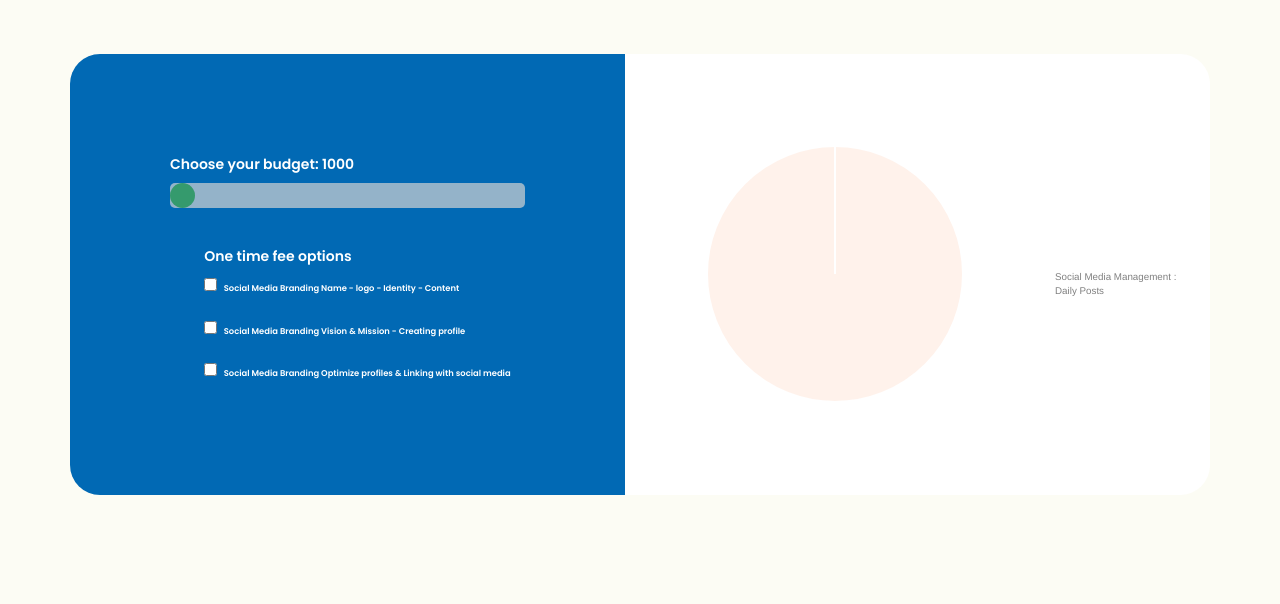
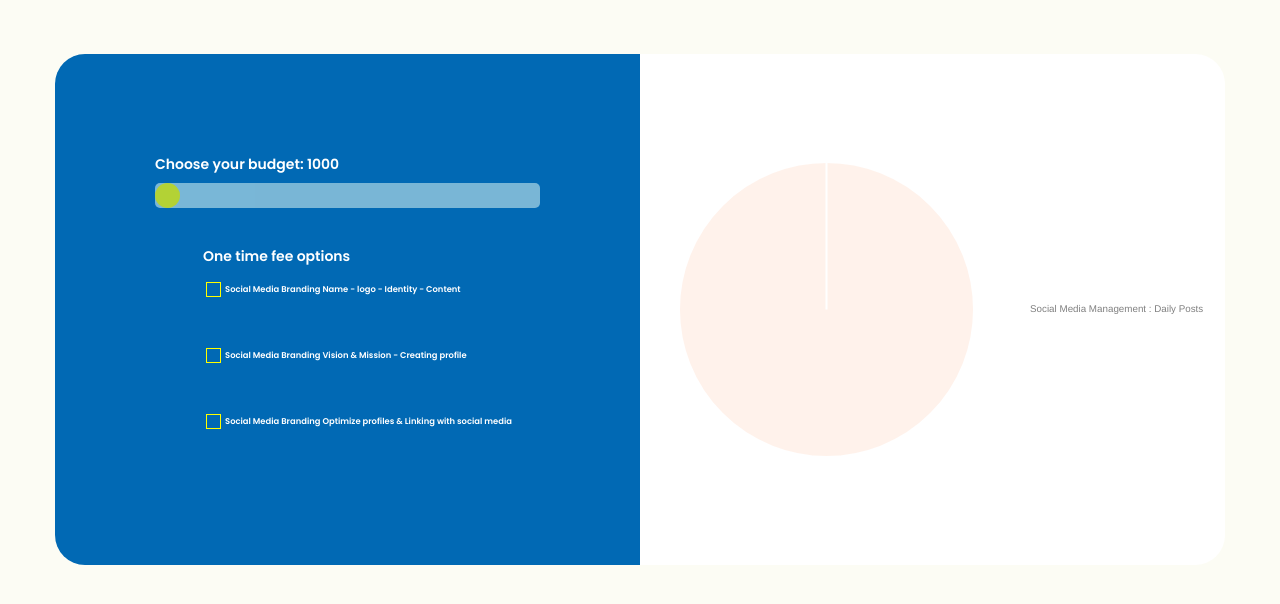
Before and after one commit to AdvyraDevs/PricePage.github.io, a plain HTML site: page index.html in a window 1280 px wide. Shown: the part 64-668 px from the top of the page. Drawn offline with nearby package versions, Linux system fonts and the light colour scheme.

Commit message:
fixing styles

```diff
--- a/index.html
+++ b/index.html
@@ -30,7 +30,7 @@
 
                             <div class="row">
 
-                                <div class="col-md-6">
+                                <div class="col-md-6" style="padding: 0;">
                                   <div class="count_box">
 
                                     <div class="mb-2">
@@ -46,26 +46,35 @@
                                         <div class="form-check pt-4 " style="display: inline;">
                                           <span>One time fee options</span>
                                         </br>
-                                        <input type="checkbox" id="option1"  >
-                                        <label class="options-label" for="option1"> Social Media Branding Name - logo - Identity - Content</label><br>
-                                        <input type="checkbox" id="option2"  >
-                                        <label class="options-label" for="option2"> Social Media Branding 	Vision & Mission - Creating profile</label><br>
-                                        <input type="checkbox" id="option3"  >
-                                        <label class="options-label" for="option3"> Social Media Branding 	Optimize profiles & Linking with social media</label><br>
+
+                                        <label class="options-label" for="option1">
+                                        <input class="checkbox" type="checkbox" id="option1"  >
+                                        <span></span>
+                                        Social Media Branding Name - logo - Identity - Content</label><br>
+
+                                        <label class="options-label" for="option2">
+                                        <input class="checkbox" type="checkbox" id="option2"  >
+                                        <span></span>
+                                        Social Media Branding 	Vision & Mission - Creating profile</label><br>
+
+                                        <label class="options-label" for="option3">
+                                        <input class="checkbox" type="checkbox" id="option3"  >
+                                        <span></span>
+                                        Social Media Branding 	Optimize profiles & Linking with social media</label><br>
                                     </div>
                                     </div>
                                   </div>
                                 </div>
 
-                                <div class="col-md-6">
+                                <div class="col-md-6" style="padding: 0;">
 
                                     <div class="main_box mb-5">
                                       <div class="row" style="height: 100%;">
-                                        <div class="col-md-8 Chart">
+                                        <div class="col-md-8 Chart" style="margin: 0;padding: 0;">
 
-                                      <canvas style="width: 50%;height: 30%;" id="myChart"></canvas>
+                                      <canvas style="width: 50%;height: 30%;margin: 0;padding: 0;" id="myChart"></canvas>
                                     </div>
-                                    <div class="col-md-4">
+                                    <div class="col-md-4" style="padding-left: 0;">
 
                                       <span id="bundle">Social Media Management : Daily Posts</span>
                                       </div>
--- a/style.css
+++ b/style.css
@@ -18,7 +18,7 @@ h1{
   align-items: center;
 }
 #bundle{
-  margin: 10px;
+  padding-right: 10px;
   height: 100%;
   display: flex;
   color: Grey;
@@ -37,6 +37,9 @@ h1{
     margin-top: 15px;
     margin-bottom: 15px;
     margin-left: 3px;
+    display: flex;
+    align-items: center;
+    justify-items: center;
 }
 
 .slidecontainer {
@@ -49,7 +52,7 @@ h1{
     appearance: none;
     width: 100%; /* Full-width */
     height: 25px; /* Specified height */
-    background: #d3d3d3; /* Grey background */
+    background: lightblue; /* Grey background */
     outline: none; /* Remove outline */
     opacity: 0.7; /* Set transparency (for mouse-over effects on hover) */
     -webkit-transition: .2s; /* 0.2 seconds transition on hover */
@@ -71,14 +74,14 @@ h1{
     height: 25px; /* Slider handle height */
 
   border-radius: 50%;
-    background: #4CAF50; /* Green background */
+    background: yellow; /* Green background */
     cursor: pointer; /* Cursor on hover */
   }
 
   .slider::-moz-range-thumb {
     width: 25px; /* Set a specific slider handle width */
     height: 25px; /* Slider handle height */
-    background: #4CAF50; /* Green background */
+    background:yellow; /* Green background */
     cursor: pointer; /* Cursor on hover */
   }
 
@@ -103,7 +106,24 @@ padding-bottom: 10px;
     justify-content: center;
 
 }
-
+.options-label input {
+  visibility: hidden;/* <-- Hide the default checkbox. The rest is to hide and allow tabbing, which display:none prevents */
+  display: block;
+  height: 0;
+  width: 0;
+  position: absolute;
+  overflow: hidden;
+}
+.options-label span {/* <-- Style the artificial checkbox */
+  height: 15px;
+  width: 15px;
+  margin-right: 4px;
+  border: 1px solid yellow;
+  display:inline-block;
+}
+[type=checkbox]:checked + span {/* <-- Style its checked state */
+  background: green;
+}
 .pie_chart_content .container{
 
 	background-color: white;
@@ -119,7 +139,7 @@ padding-bottom: 10px;
 }
 
 .main_box{
-
+  padding-right: 10px;
 	background-color: white;
 	height: 100%;
 	border-bottom-right-radius: 30px;
```
